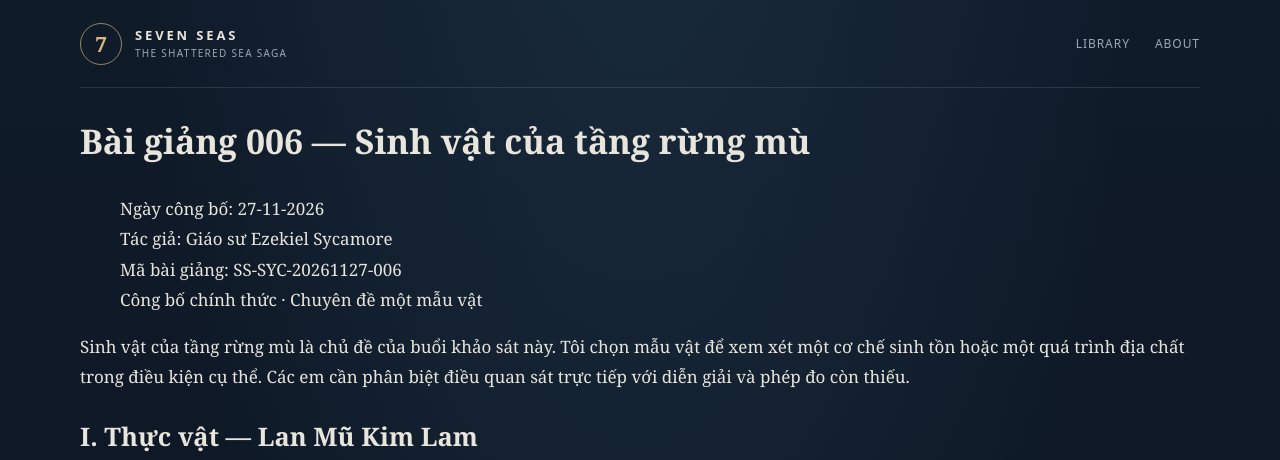
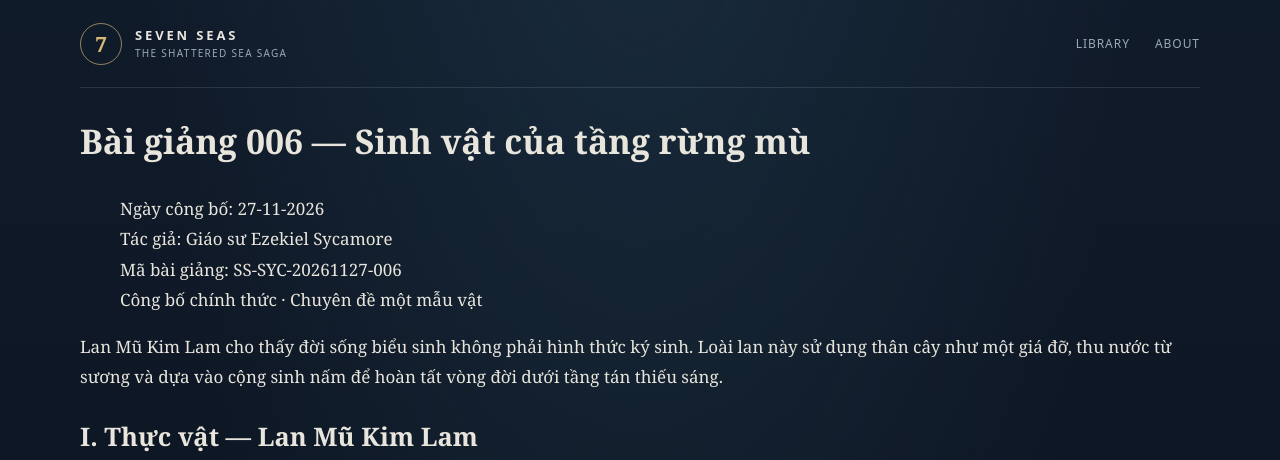
Before and after one commit to trduy91/seven-seas-reader, a Jekyll site: the page built from site/field-notes/sycamore/lecture-006-sinh-vat-cua-tang-rung-mu.md, in a window 1280 px wide and 1400 px high. Shown: the top 460 px of the window. Built offline with Jekyll 4.4.1, drawn with Linux system fonts in a browser that asks for light colours; our own code applies the rules of GitHub Pages for plain Markdown files; some of the changed text lies outside the part shown; grey boxes are pictures that could not be loaded.

Commit message:
Replace provisional lecture language with definitive Sycamore canon

```diff
--- a/site/field-notes/sycamore/lecture-006-sinh-vat-cua-tang-rung-mu.md
+++ b/site/field-notes/sycamore/lecture-006-sinh-vat-cua-tang-rung-mu.md
@@ -5,31 +5,19 @@
 > Mã bài giảng: SS-SYC-20261127-006
 > Công bố chính thức · Chuyên đề một mẫu vật
 
-Sinh vật của tầng rừng mù là chủ đề của buổi khảo sát này. Tôi chọn mẫu vật để xem xét một cơ chế sinh tồn hoặc một quá trình địa chất trong điều kiện cụ thể. Các em cần phân biệt điều quan sát trực tiếp với diễn giải và phép đo còn thiếu.
+Lan Mũ Kim Lam cho thấy đời sống biểu sinh không phải hình thức ký sinh. Loài lan này sử dụng thân cây như một giá đỡ, thu nước từ sương và dựa vào cộng sinh nấm để hoàn tất vòng đời dưới tầng tán thiếu sáng.
 
 ## I. Thực vật — Lan Mũ Kim Lam
 
-![Tranh khoa học Lan Mũ Kim Lam](https://raw.githubusercontent.com/trduy91/seven-seas/main/docs/world/geography/ecology/sycamore-field-notes/images/SS-SYC-20261127-006-PL01.jpg)
-
-**Mã hồ sơ:** `SS-SYC-20261127-006-PL01`
-**Phân loại:** Thực vật biểu sinh nhỏ trên gỗ mục
-**Môi trường ghi nhận:** Shattered Seas; địa điểm cụ thể chưa được đối chiếu atlas.
+![Tranh khoa học Lan Mũ Kim Lam](https://raw.githubusercontent.com/trduy91/seven-seas/main/docs/world/geography/ecology/sycamore-field-notes/images/SS-SYC-20261127-006-PL01.
 
 ### Nhận diện và hình thái
 
-Cây nhỏ bám vỏ gỗ bằng rễ mảnh; lá mọc hai hàng, hình mũi mác ngắn, mặt trên xanh ô liu, mặt dưới nhạt; gốc có mô xốp giữ ẩm.
-
-### Đặc tính và vai trò sinh thái
-
-Rễ bám giúp tận dụng bề mặt ẩm; chưa rõ dinh dưỡng đến từ bụi hữu cơ hay vi sinh vật.
-
-### Công dụng, nguy cơ và hướng dẫn xử lý
-
-Chưa có thử nghiệm đủ để khuyến nghị khai thác hoặc sử dụng. Chỉ lấy mẫu tối thiểu khi được phép; không nếm, đốt hoặc nghiền trong không gian kín. Với sinh vật sống, không phá nơi trú ẩn hay tách cá thể khỏi nền bám chỉ để kiểm tra.
+Cây nhỏ bám vỏ gỗ bằng rễ mảnh; lá mọc hai hàng, hình mũi mác ngắn, mặt trên xanh ô liu, mặt dưới nhạt; gốc có mô xốp giữ ẩm. Chỉ lấy mẫu tối thiểu khi được phép; không nếm, đốt hoặc nghiền trong không gian kín. Với sinh vật sống, không phá nơi trú ẩn hay tách cá thể khỏi nền bám chỉ để kiểm tra.
 
 ### Ghi chép thực địa
 
-Tôi ghi nhận các đặc điểm trên trong đợt khảo sát có giới hạn về thời gian và số lượng mẫu. Robin hỗ trợ đánh dấu vị trí tương đối và điều kiện thời tiết; nhận xét chưa có phép đo độc lập vẫn ở mức giả thuyết. Cần lặp lại quan sát trước khi mở rộng kết luận cho toàn vùng.
+Trong những chuyến khảo sát kéo dài qua nhiều mùa, tôi đã đối chiếu hình thái của mẫu vật với biến đổi của môi trường, dấu vết sinh vật đi kèm và cách cư dân địa phương sử dụng chúng. Chính sự lặp lại của những quan hệ ấy cho phép ta hiểu chức năng thật sự của mẫu vật.
 
 **Tags:** `sycamore-lecture-006` · `field-observation` · `evidence-separated`
 
@@ -43,8 +31,8 @@ Lan Mũ Kim Lam là thực vật biểu sinh, không hút nhựa cây chủ. R
 
 ## Câu hỏi dành cho học viên
 
-1. Đặc điểm nào quan sát trực tiếp được mà không cần suy luận chức năng?
-2. Giả thuyết nào cần phép thử có đối chứng để kiểm tra?
-3. Những biến số môi trường nào phải ghi đồng thời khi khảo sát lại?
+1. Cấu trúc nào của mẫu vật trực tiếp tạo nên lợi thế sinh tồn của nó?
+2.
+3. Nếu điều kiện môi trường thay đổi mạnh, vai trò sinh thái của mẫu vật sẽ biến đổi ra sao?
 
 ---
```
